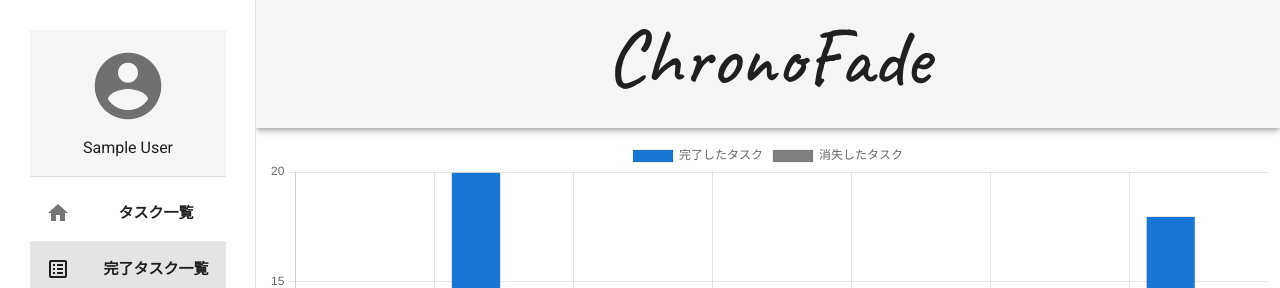
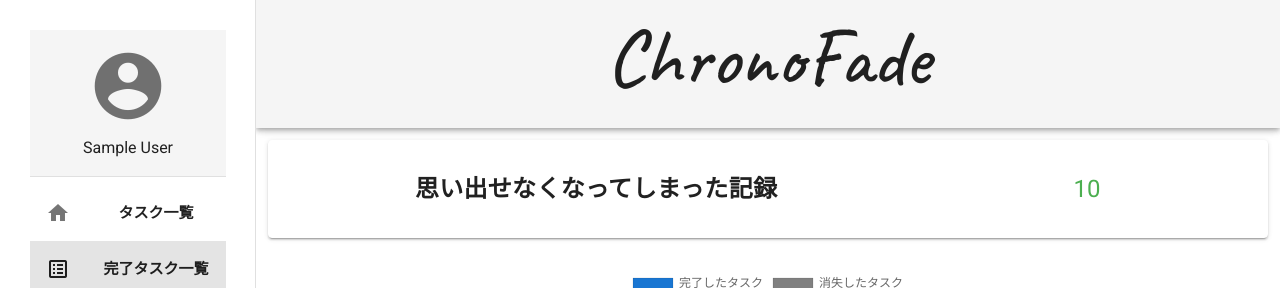
Before and after one commit to BASARA0826/chrono-fade, a Vue app: page /taskComp in a window 1280 px wide. Shown: the top 288 px of the page. Built offline with nearby package versions, Linux system fonts and the light colour scheme; no server answers; the database is empty; sample sign-in values are in the browser's storage.

Commit message:
完了タスク一覧画面の完成

```diff
--- a/src/components/layouts/BarGraph.vue
+++ b/src/components/layouts/BarGraph.vue
@@ -51,6 +51,6 @@ export default {
   display: flex;
   justify-content: center;
   height: 500px;
-  margin-bottom: 30px;
+  margin: 30px 0;
 }
 </style>
--- a/src/views/TaskCompView.vue
+++ b/src/views/TaskCompView.vue
@@ -9,6 +9,15 @@
 
     <v-main>
       <v-container>
+        <v-card class="memory-card">
+          <div class="card-content">
+            <v-card-title class="card-title"
+              >思い出せなくなってしまった記録</v-card-title
+            >
+            <v-card-text class="card-text">10</v-card-text>
+          </div>
+        </v-card>
+
         <BarGraph />
 
         <v-row>
@@ -70,3 +79,32 @@ export default {
   }),
 };
 </script>
+
+<style>
+.memory-card {
+  padding: 16px;
+  margin-bottom: 16px;
+  background-color: #f9f9f9;
+  border: 1px solid #e0e0e0;
+  border-radius: 8px;
+}
+
+.card-content {
+  display: flex;
+  align-items: center;
+  justify-content: space-around;
+}
+
+.card-title {
+  font-size: 1.5rem; /* タイトルのフォントサイズ */
+  font-weight: bold;
+}
+
+.card-text {
+  font-size: 1.5rem; /* テキストのフォントサイズ */
+  color: #4caf50; /* 色を変更する場合 */
+  width: 100px;
+  margin-left: 16px;
+  padding-bottom: 0;
+}
+</style>
```
